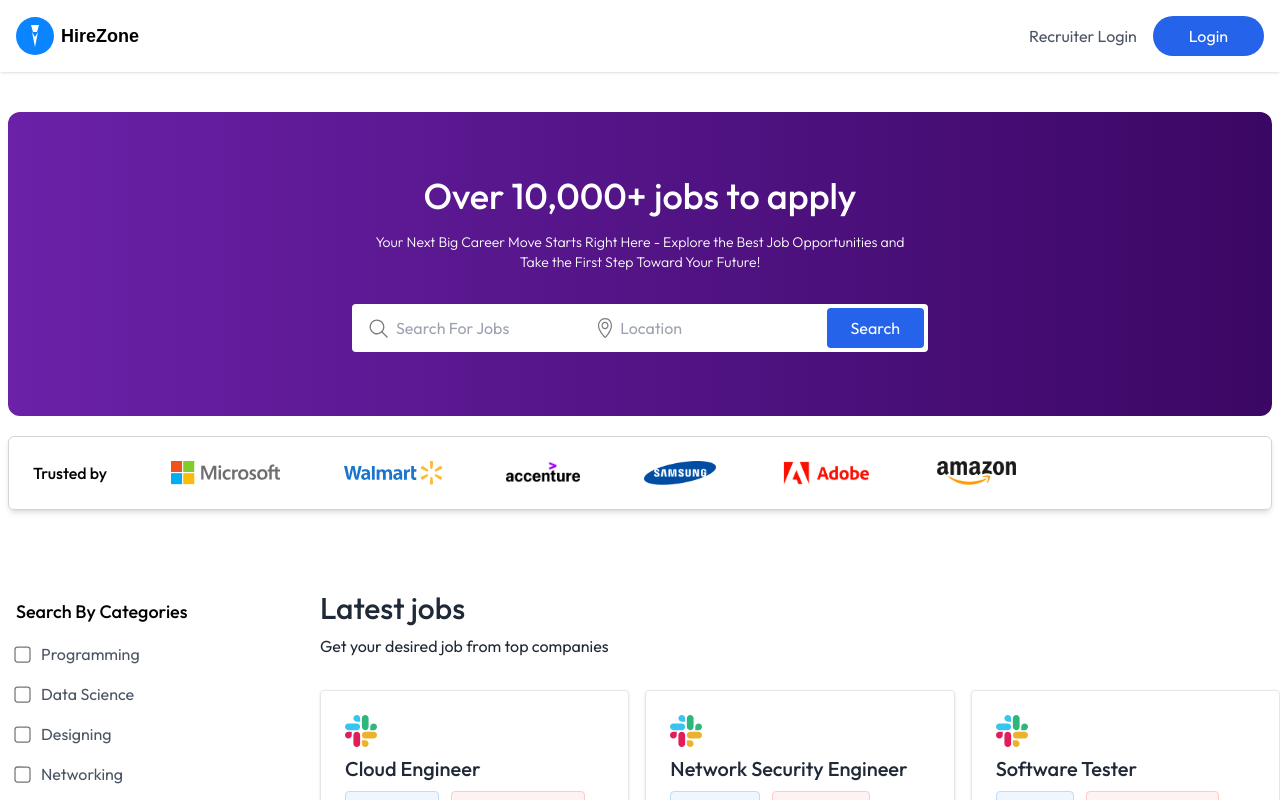
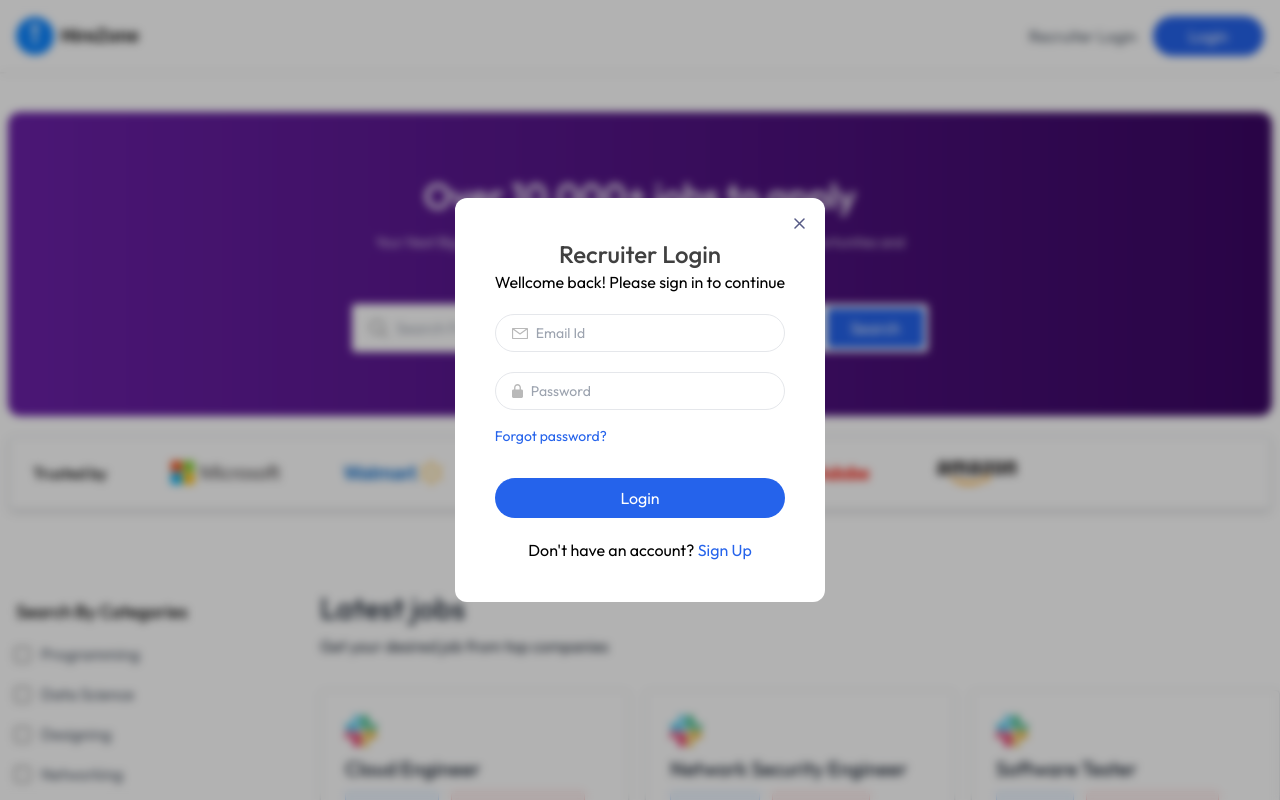
Before and after one commit to torikulislamv3/HireZone-Job-Portal, a React (Vite) app in the folder Frontend/: page / in a window 1280 px wide. Both pictures are taken after a click on the button "Recruiter Login". Shown: the top 800 px of the page. Built offline with nearby package versions, Linux system fonts and the light colour scheme; no server answers.

Commit message:
recruiter login page is ready

```diff
--- a/Frontend/src/App.jsx
+++ b/Frontend/src/App.jsx
@@ -1,12 +1,19 @@
-import React from "react";
+import React, { useContext } from "react";
 import { Route, Routes } from "react-router-dom";
 import Home from "./pages/Home";
 import ApplyJob from "./pages/ApplyJob";
 import Applications from "./pages/Applications";
+import RecruiterLogin from "./components/RecruiterLogin";
+import { AppContext } from "./context/AppContext";
 
 const App = () => {
+
+
+  const {showRecruiterLogin} = useContext(AppContext);
+
   return (
     <div>
+      {showRecruiterLogin && <RecruiterLogin />}
       <Routes>
         <Route path="/" element={<Home />} />
         <Route path="/apply-job/:id" element={<ApplyJob />} />
--- a/Frontend/src/components/Navbar.jsx
+++ b/Frontend/src/components/Navbar.jsx
@@ -1,12 +1,14 @@
-import React from "react";
+import React, { useContext } from "react";
 import { assets } from "../assets/assets";
 import { useClerk, UserButton, useUser } from "@clerk/clerk-react";
 import { Link, useNavigate } from "react-router-dom";
+import { AppContext } from "../context/AppContext";
 
 export default function Navbar() {
   const { openSignIn } = useClerk();
   const { user } = useUser();
   const navigate = useNavigate();
+  const {setShowRecruiterLogin} = useContext(AppContext);
 
   return (
     <div className="shadow py-4">
@@ -23,9 +25,9 @@ export default function Navbar() {
           </div>
         ) : (
           <div className="flex gap-4 max-sm:text-xs">
-            <button className="text-gray-600 ">Recruiter Login</button>
+            <button onClick={e=> setShowRecruiterLogin(true)} className="text-gray-600 ">Recruiter Login</button>
             <button
-              onClick={(e) => openSignIn()}
+              onClick={e => openSignIn()}
               className="bg-blue-600 text-white px-6 sm:px-9 py-2 rounded-full"
             >
               Login
--- /dev/null
+++ b/Frontend/src/components/RecruiterLogin.jsx
@@ -0,0 +1,122 @@
+import React, { useContext, useEffect, useState } from "react";
+import { assets } from "../assets/assets";
+import { AppContext } from "../context/AppContext";
+
+const RecruiterLogin = () => {
+  const [state, setState] = useState("Login");
+  const [name, setName] = useState("");
+  const [password, setPassword] = useState("");
+  const [email, setEmail] = useState("");
+
+  const [image, setImage] = useState(false);
+
+  const [isTextDataSubmitted, setIsTextDataSubmitted] = useState(false);
+  const {setShowRecruiterLogin} = useContext(AppContext)
+
+  const onSubmitHandler = (e) => {
+    e.preventDefault()
+
+    if (state == "Sign Up" && !isTextDataSubmitted) {
+      setIsTextDataSubmitted(true);
+    }
+  }
+
+  useEffect(() => {
+    document.body.style.overflow = "hidden";
+
+    return () => {
+      document.body.style.overflow = "unset";
+    }
+  },[])
+  return (
+    <div className="absolute top-0 left-0 right-0 bottom-0 z-10 backdrop-blur-sm bg-black/30 flex justify-center items-center">
+      <form onSubmit={onSubmitHandler} className="relative bg-white p-10 rounded-xl text-state-500">
+        <h1 className="text-center text-2xl text-neutral-700 font-medium">
+          Recruiter {state}
+        </h1>
+        <p className="text-small">Wellcome back! Please sign in to continue</p>
+        {state === "Sign Up" && isTextDataSubmitted ? (
+          <>
+          <div className="flex items-center gap-4 my-10">
+            <label htmlFor="image">
+              <img className="w-16 rounded-full" src={image ? URL.createObjectURL(image): assets.upload_area} alt="" />
+              <input onChange={e=>setImage(e.target.files[0])} type="file" id="image" hidden/>
+            </label>
+            <p>Upload Company <br />logo</p>
+          </div>
+          </>
+        ) : (
+          <>
+            {state !== "Login" && (
+              <div className="border px-4 py-2 flex items-center gap-2 rounded-full mt-5">
+                <img src={assets.person_icon} alt="" />
+                <input
+                  className="outline-none text-sm"
+                  type="text"
+                  required
+                  placeholder="Company Name"
+                  value={name}
+                  onChange={(e) => setName(e.target.value)}
+                />
+              </div>
+            )}
+
+            <div className="border px-4 py-2 flex items-center gap-2 rounded-full mt-5">
+              <img src={assets.email_icon} alt="" />
+              <input
+                className="outline-none text-sm"
+                type="email"
+                required
+                placeholder="Email Id"
+                value={email}
+                onChange={(e) => setEmail(e.target.value)}
+              />
+            </div>
+            <div className="border px-4 py-2 flex items-center gap-2 rounded-full mt-5">
+              <img src={assets.lock_icon} alt="" />
+              <input
+                className="outline-none text-sm"
+                type="password"
+                required
+                placeholder="Password"
+                value={password}
+                onChange={(e) => setPassword(e.target.value)}
+              />
+            </div>
+          </>
+        )}
+       {state === "Login" && <p className="text-sm text-blue-600 my-4 cursor-pointer">
+          Forgot password?
+        </p>}
+
+        <button type="submit" className="bg-blue-600 w-full text-white py-2 rounded-full mt-4">
+          {state === "Login" ? "Login" : isTextDataSubmitted ? "Create Account" : "Next"}
+        </button>
+        {state === "Login" ? (
+          <p className="text-center mt-5">
+            Don't have an account?{" "}
+            <span
+              className="text-blue-600 cursor-pointer"
+              onClick={() => setState("Sign Up")}
+            >
+              Sign Up
+            </span>
+          </p>
+        ) : (
+          <p className="text-center mt-5">
+            Already have an account?{" "}
+            <span
+              className="text-blue-600 cursor-pointer"
+              onClick={() => setState("Login")}
+            >
+              Login
+            </span>
+          </p>
+        )}
+        <img onClick={e => setShowRecruiterLogin(false)} className="absolute top-5 right-5 cursor-pointer" src={assets.cross_icon} alt="" />
+      </form>
+    </div>
+  );
+};
+
+export default RecruiterLogin;
--- a/Frontend/src/context/AppContext.jsx
+++ b/Frontend/src/context/AppContext.jsx
@@ -11,6 +11,8 @@ export const AppContextProvider = (props) => {
   const [isSearched, setIsSearched] = useState(false);
 
   const [jobs, setJobs] = useState([]);
+
+  const [showRecruiterLogin, setShowRecruiterLogin] = useState(false);
 
   // Function to fetch jobs
   const fetchjobs = async () => {
@@ -27,7 +29,8 @@ export const AppContextProvider = (props) => {
     isSearched,
     setIsSearched,
     jobs,
-    setJobs,
+    setJobs,showRecruiterLogin,
+    setShowRecruiterLogin,
   };
 
   return (
```
